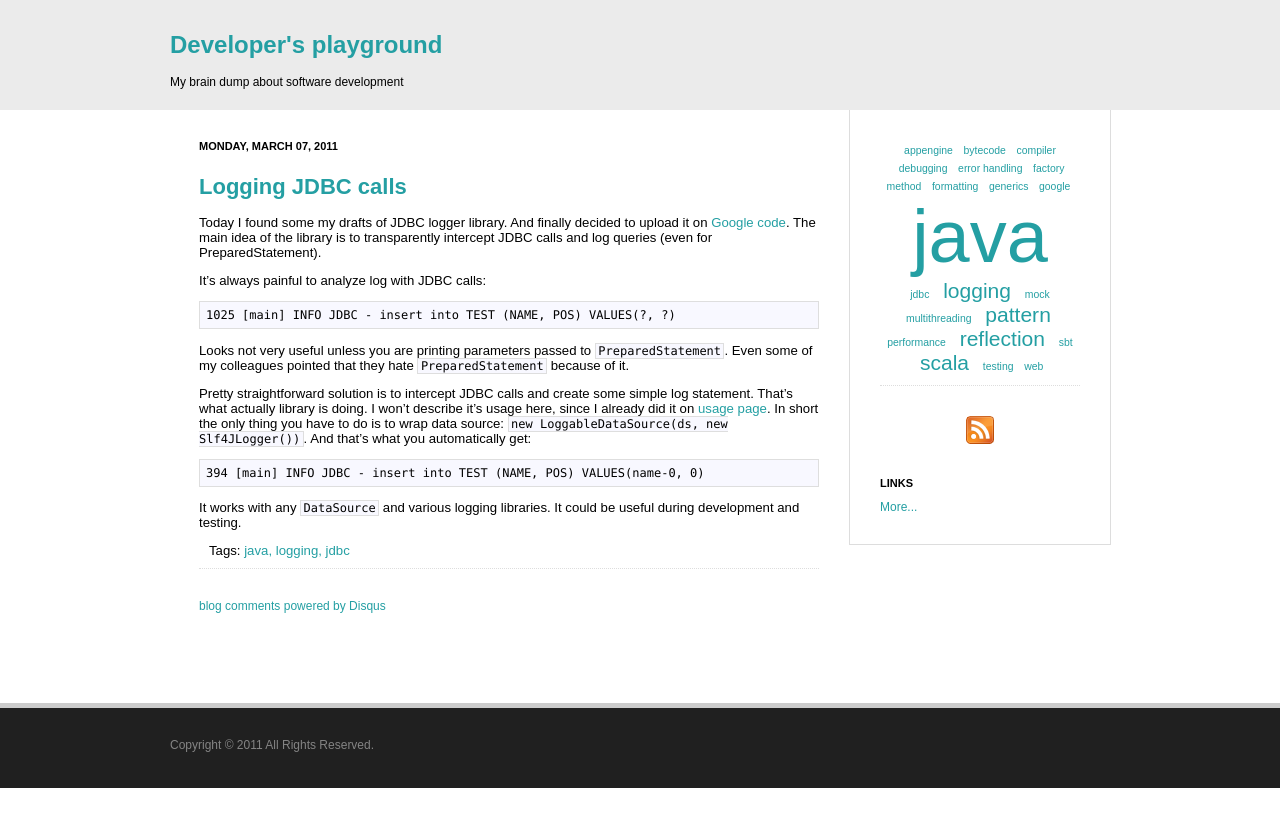
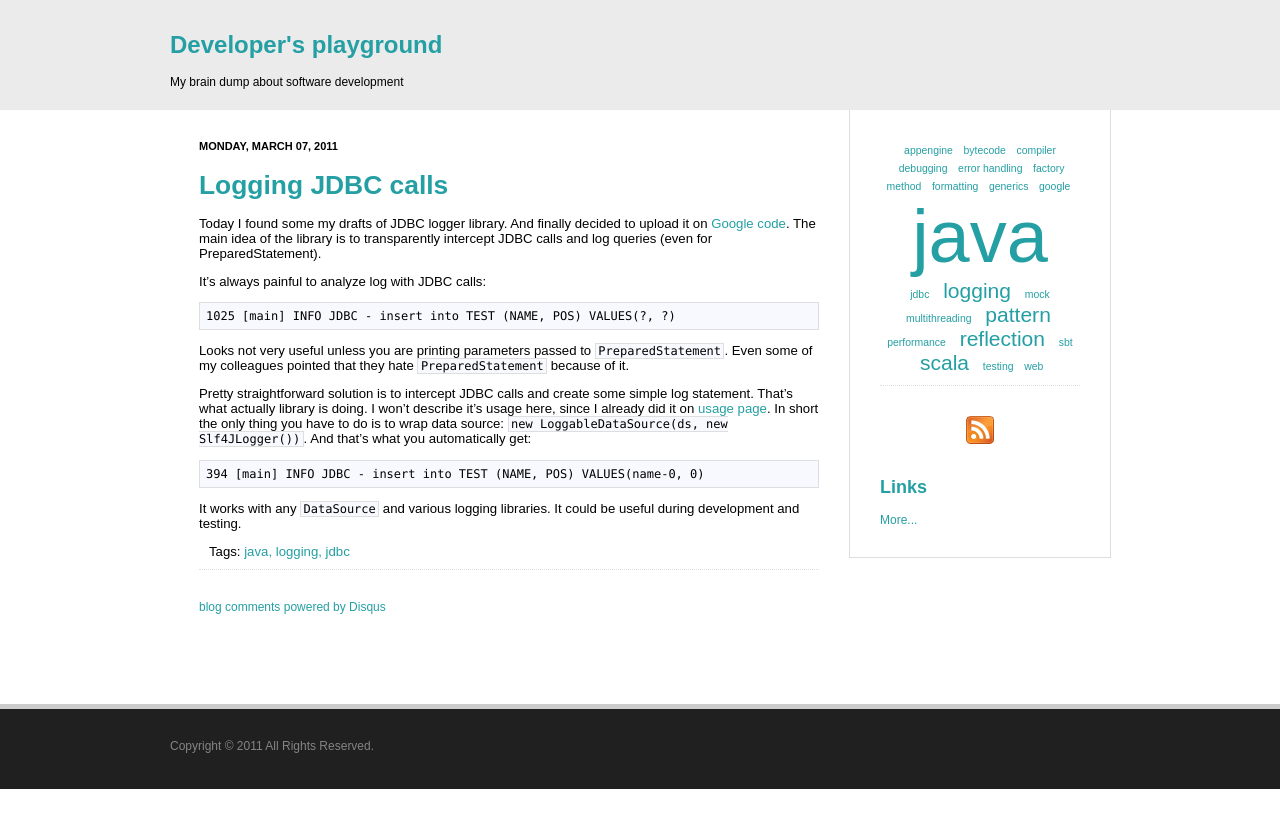
Before and after one commit to avityuk/blog.vityuk.com, a Jekyll site: the page built from _posts/2011-03-07-logging-jdbc-calls.markdown, in a window 1280 px wide. Shown: the top 828 px of the page. Built offline with Jekyll 4.4.1, drawn with Linux system fonts in a browser that asks for light colours; nearby versions of some CDN libraries; comment, search, counter and statistics services are not loaded.

Commit message:
Updates styles

```diff
--- a/_includes/posts.html
+++ b/_includes/posts.html
@@ -2,7 +2,7 @@
 	{% for post in posts %}
 	<div class="post">
 		<h2 class="date-header">{{ post.date | date: '%A, %B %d, %Y' }}</h2>
-		<h3 class="post-title"><a href="{{ post.url }}" rel="bookmark">{{ post.title }}</a></h3>
+		<h1 class="post-title"><a href="{{ post.url }}" rel="bookmark">{{ post.title }}</a></h1>
 		{% if post.image %}
 		<div class="post-image">
 			<img src="{{ post.image.url }}" width="{{ post.image.width }}" height="{{ post.image.height }}" />
--- a/_layouts/post.html
+++ b/_layouts/post.html
@@ -3,7 +3,7 @@ layout: default
 ---
 <div class="post">
 	<h2 class="date-header">{{ page.date | date: '%A, %B %d, %Y' }}</h2>
-	<h3 class="post-title"><a href="{{ page.url }}" rel="bookmark">{{ page.title }}</a></h3>
+	<h1 class="post-title"><a href="{{ page.url }}" rel="bookmark">{{ page.title }}</a></h1>
 	{% if page.image %}
 	<div class="post-image">
 		<img src="{{ page.image.url }}" width="{{ page.image.width }}" height="{{ page.image.height }}" />
--- a/stylesheets/default.css
+++ b/stylesheets/default.css
@@ -12,11 +12,15 @@ a:link {
 }
 
 a:visited {
-	color: #7C93A1;
+	color: #249FA3;
 }
 
 a:hover {
 	color: #5DC2C0;
+}
+
+h1, h2, h3, h4, h5 {
+	color: #249FA3;
 }
 
 
@@ -34,14 +38,6 @@ pre code {
 	display: block;
 	padding: 0.5em;
 	white-space: pre-wrap;
-}
-
-h2 {
-	color: #000000;
-	font-size: 11px;
-	font-style: bold;
-	margin: 0 0 1em;
-	text-transform: uppercase;
 }
 
 #header-wrapper {
@@ -163,7 +159,6 @@ h2.date-header {
 	text-transform: uppercase;
 }
 
-h3.post-title {
-	font-size: 22px;
+h1.post-title {
 	margin-bottom: 15px;
 }
```
